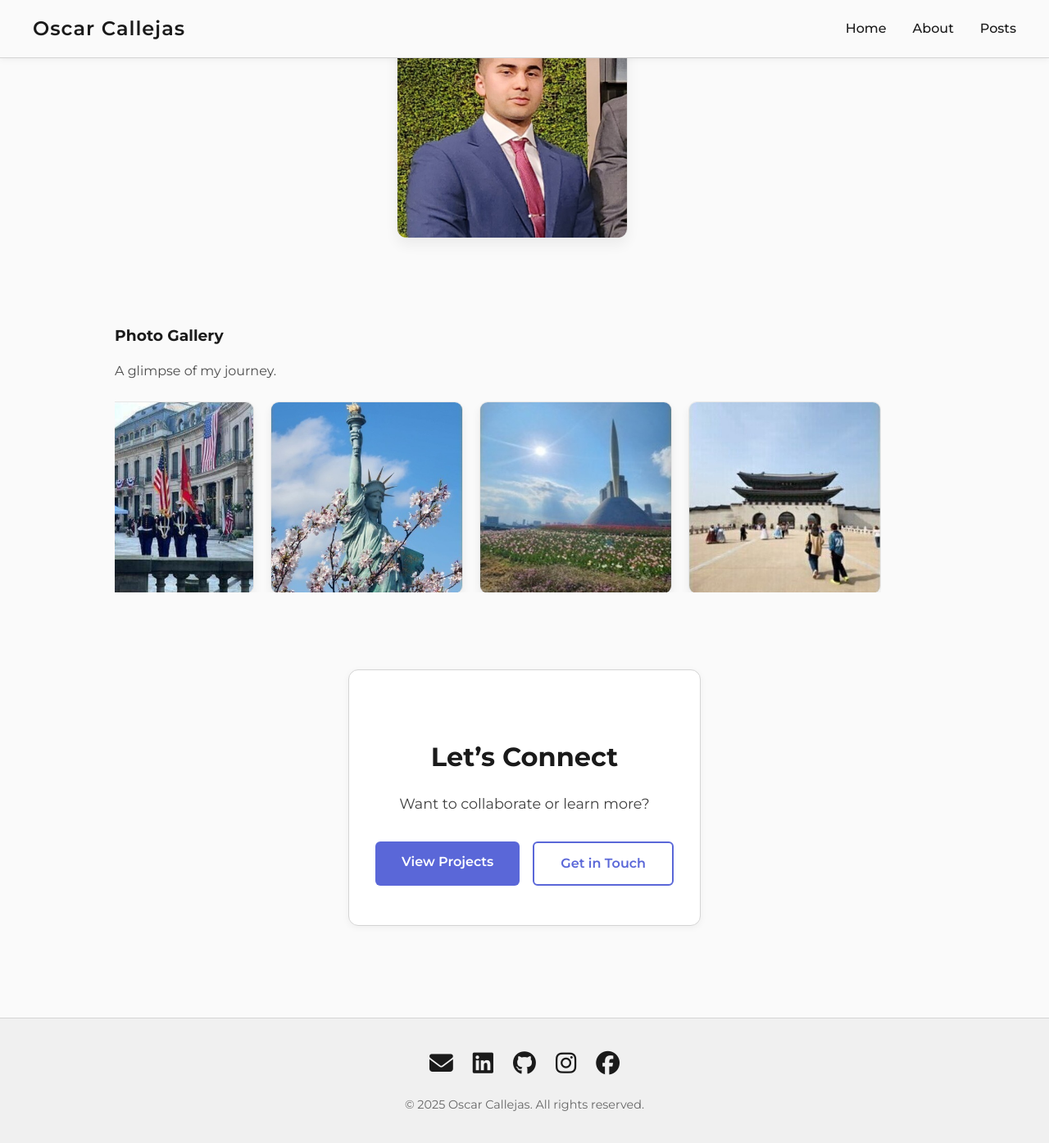
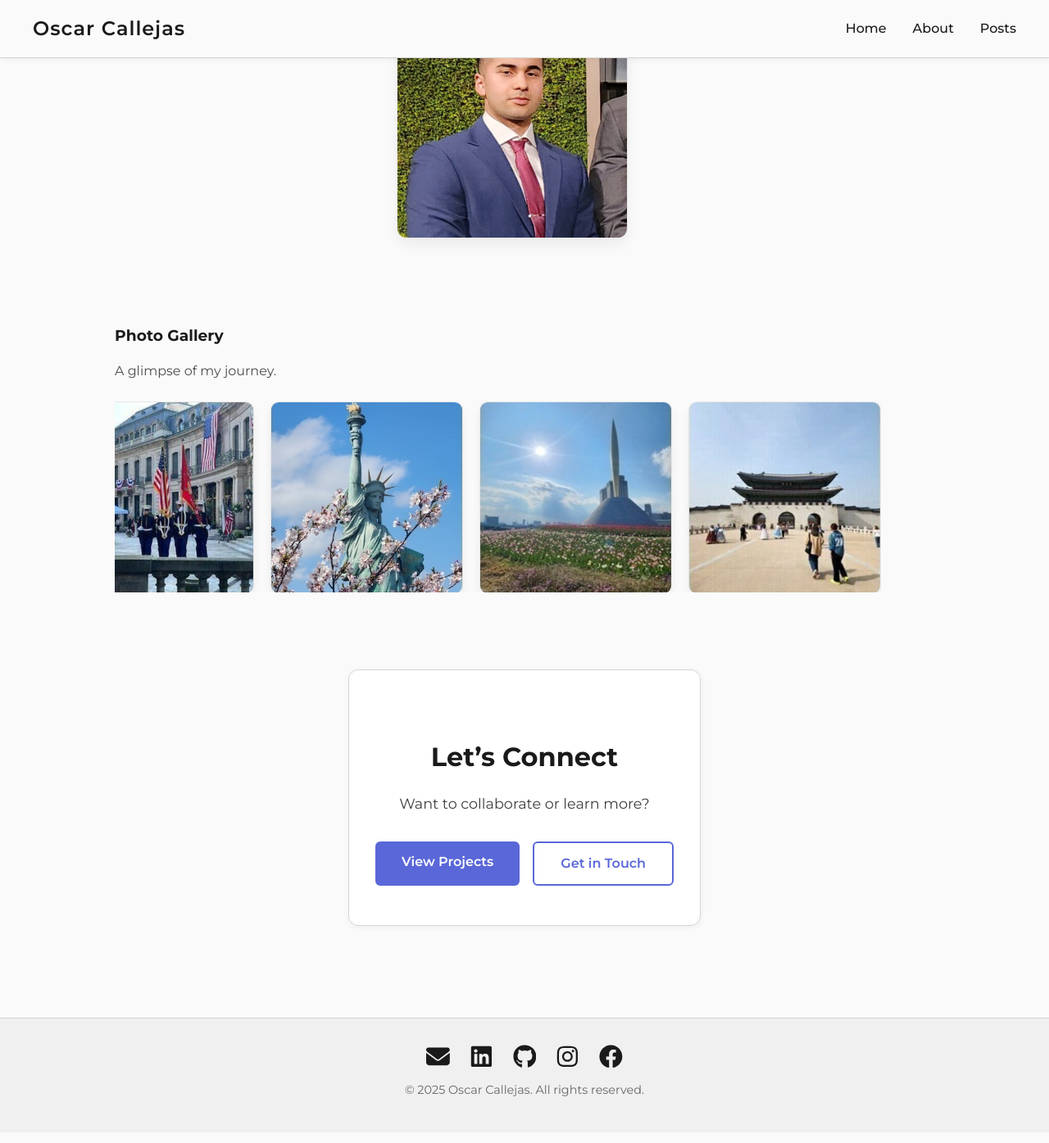
Before and after one commit to C58R/C58R.github.io, a Jekyll site: the page built from about.markdown, in a window 1280 px wide and 1400 px high, scrolled down 1121 px. Shown: the top 1395 px of the window at 82% size. Built offline with Jekyll 4.4.1, drawn with Linux system fonts in a browser that asks for light colours; some web fonts are replaced.

Commit message:
Increased website speed

```diff
--- a/_includes/hero-section.html
+++ b/_includes/hero-section.html
@@ -1,7 +1,10 @@
 <div class="hero-section">
   <!-- Background image -->
   <div class="hero-background">
-    <img src="{{ site.baseurl }}/assets/images/taipei101.jpg" alt="Cloudy Taipei 101 View">
+    <picture>
+      <source srcset="{{ site.baseurl }}/assets/images/taipei101.webp" type="image/webp">
+      <img src="{{ site.baseurl }}/assets/images/taipei101-optimized.jpg" alt="Cloudy Taipei 101 View" width="1400" height="1400">
+    </picture>
     <div class="hero-overlay"></div>
   </div>
 
--- a/_layouts/default.html
+++ b/_layouts/default.html
@@ -6,16 +6,28 @@
     <meta name="viewport" content="width=device-width, initial-scale=1">
     <meta name="theme-color" content="#ffffff">
     <meta name="apple-mobile-web-app-status-bar-style" content="black-translucent">
-    <meta property="og:image" content="{{ '/assets/images/taipei101.jpg' | absolute_url }}">
+    <meta property="og:image" content="{{ '/assets/images/taipei101-optimized.jpg' | absolute_url }}">
 
-    <!-- Google Fonts: Montserrat -->
+    <!-- Preconnect to external domains for faster loading -->
     <link rel="preconnect" href="https://fonts.googleapis.com">
     <link rel="preconnect" href="https://fonts.gstatic.com" crossorigin>
-    <link href="https://fonts.googleapis.com/css2?family=Montserrat:wght@400;500;600;700&display=swap" rel="stylesheet">
-    <!-- Font Awesome -->
-    <link rel="stylesheet" href="https://cdnjs.cloudflare.com/ajax/libs/font-awesome/6.5.1/css/all.min.css" integrity="sha512-DTOQO9RWCH3ppGqcWaEA1BIZOC6xxalwEsw9c2QQeAIftl+Vegovlnee1c9QX4TctnWMn13TZye+giMm8e2LwA==" crossorigin="anonymous" referrerpolicy="no-referrer" />
-    <!-- Site Stylesheet -->
+    <link rel="preconnect" href="https://cdnjs.cloudflare.com">
+
+    <!-- Preload critical fonts to break the dependency chain -->
+    <link rel="preload" as="font" type="font/woff2" href="https://fonts.gstatic.com/s/montserrat/v26/JTUSjIg1_i6t8kCHKm459Wlhyw.woff2" crossorigin>
+
+    <!-- Critical CSS - Site Stylesheet (render-blocking but necessary) -->
     <link rel="stylesheet" href="{{ '/assets/css/style.css?v=' | append: site.github.build_revision | relative_url }}">
+
+    <!-- Non-critical CSS: Google Fonts (deferred) -->
+    <link rel="preload" href="https://fonts.googleapis.com/css2?family=Montserrat:wght@400;500;600;700&display=swap" as="style" onload="this.onload=null;this.rel='stylesheet'">
+    <noscript><link href="https://fonts.googleapis.com/css2?family=Montserrat:wght@400;500;600;700&display=swap" rel="stylesheet"></noscript>
+
+    <!-- Fallback for browsers that don't support rel="preload" -->
+    <script>
+      !function(e){"use strict";var t=function(t,n,o){var r,i=e.document,s=i.createElement("link");if(n)r=n;else{var a=(i.body||i.getElementsByTagName("head")[0]).childNodes;r=a[a.length-1]}var l=i.styleSheets;s.rel="stylesheet",s.href=t,s.media="only x",function e(t){if(i.body)return t();setTimeout(function(){e(t)})}(function(){r.parentNode.insertBefore(s,n?r:r.nextSibling)});var d=function(e){for(var t=s.href,n=l.length;n--;)if(l[n].href===t)return e();setTimeout(function(){d(e)})};function c(){s.addEventListener&&s.removeEventListener("load",c),s.media=o||"all"}return s.addEventListener&&s.addEventListener("load",c),s.onloadcssdefined=d,d(c),s};"undefined"!=typeof exports?exports.loadCSS=t:e.loadCSS=t}("undefined"!=typeof global?global:this);
+    </script>
+
     <!-- Favicon -->
     <link rel="icon" type="image/png" href="{{ '/assets/images/favicon-96x96.png' | relative_url }}" sizes="96x96" />
     <link rel="icon" type="image/svg+xml" href="{{ '/assets/images/favicon.svg' | relative_url }}" />
@@ -23,7 +35,7 @@
     <link rel="apple-touch-icon" sizes="180x180" href="{{ '/assets/images/apple-touch-icon.png' | relative_url }}" />
     <link rel="manifest" href="{{ '/assets/images/site.webmanifest' | relative_url }}" />
 
-    <link rel="preload" as="image" href="{{ '/assets/images/taipei101.jpg' | relative_url }}"/>
+    <link rel="preload" as="image" href="{{ '/assets/images/taipei101.webp' | relative_url }}" type="image/webp"/>
     <script defer src="{{ '/assets/js/hero.js' | relative_url }}"></script>
     <script defer src="{{ '/assets/js/header.js' | relative_url }}"></script>
     <script defer src="{{ '/assets/js/scroll-reveal.js' | relative_url }}"></script>
@@ -55,19 +67,19 @@
     <footer class="site-footer">
       <div class="social-links">
         <a href="mailto:{{ site.email }}" aria-label="Email" title="Email">
-          <i class="fas fa-envelope"></i>
+          <svg xmlns="http://www.w3.org/2000/svg" viewBox="0 0 512 512" fill="currentColor"><path d="M48 64C21.5 64 0 85.5 0 112c0 15.1 7.1 29.3 19.2 38.4L236.8 313.6c11.4 8.5 27 8.5 38.4 0L492.8 150.4c12.1-9.1 19.2-23.3 19.2-38.4c0-26.5-21.5-48-48-48H48zM0 176V384c0 35.3 28.7 64 64 64H448c35.3 0 64-28.7 64-64V176L294.4 339.2c-22.8 17.1-54 17.1-76.8 0L0 176z"/></svg>
         </a>
         <a href="https://{{ site.social.linkedin }}" target="_blank" rel="noopener noreferrer" aria-label="LinkedIn" title="LinkedIn">
-          <i class="fab fa-linkedin"></i>
+          <svg xmlns="http://www.w3.org/2000/svg" viewBox="0 0 448 512" fill="currentColor"><path d="M416 32H31.9C14.3 32 0 46.5 0 64.3v383.4C0 465.5 14.3 480 31.9 480H416c17.6 0 32-14.5 32-32.3V64.3c0-17.8-14.4-32.3-32-32.3zM135.4 416H69V202.2h66.5V416zm-33.2-243c-21.3 0-38.5-17.3-38.5-38.5S80.9 96 102.2 96c21.2 0 38.5 17.3 38.5 38.5 0 21.3-17.2 38.5-38.5 38.5zm282.1 243h-66.4V312c0-24.8-.5-56.7-34.5-56.7-34.6 0-39.9 27-39.9 54.9V416h-66.4V202.2h63.7v29.2h.9c8.9-16.8 30.6-34.5 62.9-34.5 67.2 0 79.7 44.3 79.7 101.9V416z"/></svg>
         </a>
         <a href="https://{{ site.social.github }}" target="_blank" rel="noopener noreferrer" aria-label="GitHub" title="GitHub">
-          <i class="fab fa-github"></i>
+          <svg xmlns="http://www.w3.org/2000/svg" viewBox="0 0 496 512" fill="currentColor"><path d="M165.9 397.4c0 2-2.3 3.6-5.2 3.6-3.3.3-5.6-1.3-5.6-3.6 0-2 2.3-3.6 5.2-3.6 3-.3 5.6 1.3 5.6 3.6zm-31.1-4.5c-.7 2 1.3 4.3 4.3 4.9 2.6 1 5.6 0 6.2-2s-1.3-4.3-4.3-5.2c-2.6-.7-5.5.3-6.2 2.3zm44.2-1.7c-2.9.7-4.9 2.6-4.6 4.9.3 2 2.9 3.3 5.9 2.6 2.9-.7 4.9-2.6 4.6-4.6-.3-1.9-3-3.2-5.9-2.9zM244.8 8C106.1 8 0 113.3 0 252c0 110.9 69.8 205.8 169.5 239.2 12.8 2.3 17.3-5.6 17.3-12.1 0-6.2-.3-40.4-.3-61.4 0 0-70 15-84.7-29.8 0 0-11.4-29.1-27.8-36.6 0 0-22.9-15.7 1.6-15.4 0 0 24.9 2 38.6 25.8 21.9 38.6 58.6 27.5 72.9 20.9 2.3-16 8.8-27.1 16-33.7-55.9-6.2-112.3-14.3-112.3-110.5 0-27.5 7.6-41.3 23.6-58.9-2.6-6.5-11.1-33.3 2.6-67.9 20.9-6.5 69 27 69 27 20-5.6 41.5-8.5 62.8-8.5s42.8 2.9 62.8 8.5c0 0 48.1-33.6 69-27 13.7 34.7 5.2 61.4 2.6 67.9 16 17.7 25.8 31.5 25.8 58.9 0 96.5-58.9 104.2-114.8 110.5 9.2 7.9 17 22.9 17 46.4 0 33.7-.3 75.4-.3 83.6 0 6.5 4.6 14.4 17.3 12.1C428.2 457.8 496 362.9 496 252 496 113.3 383.5 8 244.8 8zM97.2 352.9c-1.3 1-1 3.3.7 5.2 1.6 1.6 3.9 2.3 5.2 1 1.3-1 1-3.3-.7-5.2-1.6-1.6-3.9-2.3-5.2-1zm-10.8-8.1c-.7 1.3.3 2.9 2.3 3.9 1.6 1 3.6.7 4.3-.7.7-1.3-.3-2.9-2.3-3.9-2-.6-3.6-.3-4.3.7zm32.4 35.6c-1.6 1.3-1 4.3 1.3 6.2 2.3 2.3 5.2 2.6 6.5 1 1.3-1.3.7-4.3-1.3-6.2-2.2-2.3-5.2-2.6-6.5-1zm-11.4-14.7c-1.6 1-1.6 3.6 0 5.9 1.6 2.3 4.3 3.3 5.6 2.3 1.6-1.3 1.6-3.9 0-6.2-1.4-2.3-4-3.3-5.6-2z"/></svg>
         </a>
         <a href="https://{{ site.social.instagram }}" target="_blank" rel="noopener noreferrer" aria-label="Instagram" title="Instagram">
-          <i class="fab fa-instagram"></i>
+          <svg xmlns="http://www.w3.org/2000/svg" viewBox="0 0 448 512" fill="currentColor"><path d="M224.1 141c-63.6 0-114.9 51.3-114.9 114.9s51.3 114.9 114.9 114.9S339 319.5 339 255.9 287.7 141 224.1 141zm0 189.6c-41.1 0-74.7-33.5-74.7-74.7s33.5-74.7 74.7-74.7 74.7 33.5 74.7 74.7-33.6 74.7-74.7 74.7zm146.4-194.3c0 14.9-12 26.8-26.8 26.8-14.9 0-26.8-12-26.8-26.8s12-26.8 26.8-26.8 26.8 12 26.8 26.8zm76.1 27.2c-1.7-35.9-9.9-67.7-36.2-93.9-26.2-26.2-58-34.4-93.9-36.2-37-2.1-147.9-2.1-184.9 0-35.8 1.7-67.6 9.9-93.9 36.1s-34.4 58-36.2 93.9c-2.1 37-2.1 147.9 0 184.9 1.7 35.9 9.9 67.7 36.2 93.9s58 34.4 93.9 36.2c37 2.1 147.9 2.1 184.9 0 35.9-1.7 67.7-9.9 93.9-36.2 26.2-26.2 34.4-58 36.2-93.9 2.1-37 2.1-147.8 0-184.8zM398.8 388c-7.8 19.6-22.9 34.7-42.6 42.6-29.5 11.7-99.5 9-132.1 9s-102.7 2.6-132.1-9c-19.6-7.8-34.7-22.9-42.6-42.6-11.7-29.5-9-99.5-9-132.1s-2.6-102.7 9-132.1c7.8-19.6 22.9-34.7 42.6-42.6 29.5-11.7 99.5-9 132.1-9s102.7-2.6 132.1 9c19.6 7.8 34.7 22.9 42.6 42.6 11.7 29.5 9 99.5 9 132.1s2.7 102.7-9 132.1z"/></svg>
         </a>
         <a href="https://{{ site.social.facebook }}" target="_blank" rel="noopener noreferrer" aria-label="Facebook" title="Facebook">
-          <i class="fab fa-facebook"></i>
+          <svg xmlns="http://www.w3.org/2000/svg" viewBox="0 0 512 512" fill="currentColor"><path d="M504 256C504 119 393 8 256 8S8 119 8 256c0 123.78 90.69 226.38 209.25 245V327.69h-63V256h63v-54.64c0-62.15 37-96.48 93.67-96.48 27.14 0 55.52 4.84 55.52 4.84v61h-31.28c-30.8 0-40.41 19.12-40.41 38.73V256h68.78l-11 71.69h-57.78V501C413.31 482.38 504 379.78 504 256z"/></svg>
         </a>
       </div>
       <p>&copy; {{ 'now' | date: '%Y' }} Oscar Callejas. All rights reserved.</p>
--- a/assets/css/style.scss
+++ b/assets/css/style.scss
@@ -5,6 +5,16 @@
 @import "breakpoints";
 @import "hero";
 @import "hamburger";
+
+/* Font Loading Optimization */
+@font-face {
+  font-family: 'Montserrat';
+  font-style: normal;
+  font-weight: 400;
+  font-display: swap;
+  src: url(https://fonts.gstatic.com/s/montserrat/v26/JTUSjIg1_i6t8kCHKm459Wlhyw.woff2) format('woff2');
+  unicode-range: U+0000-00FF, U+0131, U+0152-0153, U+02BB-02BC, U+02C6, U+02DA, U+02DC, U+0304, U+0308, U+0329, U+2000-206F, U+2074, U+20AC, U+2122, U+2191, U+2193, U+2212, U+2215, U+FEFF, U+FFFD;
+}
 
 /* Global */
 html {
@@ -161,8 +171,14 @@ a {
 
   a {
     color: $color-text;
-    font-size: 1.8rem;
     transition: transform 0.2s ease, color 0.2s ease;
+    display: inline-block;
+
+    svg {
+      width: 1.8rem;
+      height: 1.8rem;
+      display: block;
+    }
 
     &:hover {
       transform: translateY(-3px);
```
Also changed, not shown: about.markdown (+14 -14 lines), assets/images/taipei101.jpg (deleted), assets/images/taipei101.webp (added).
